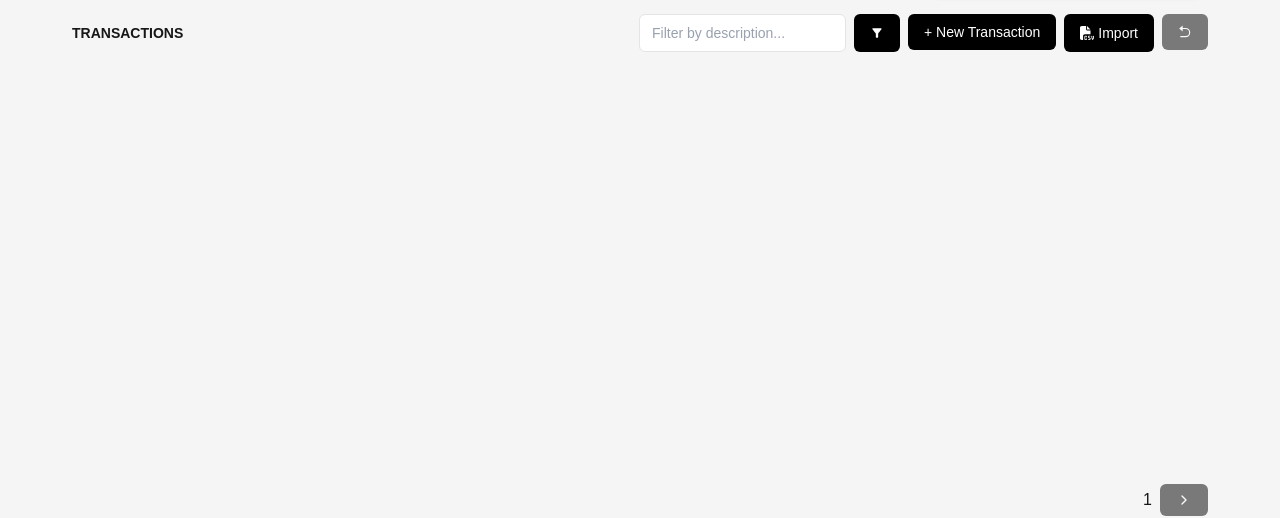
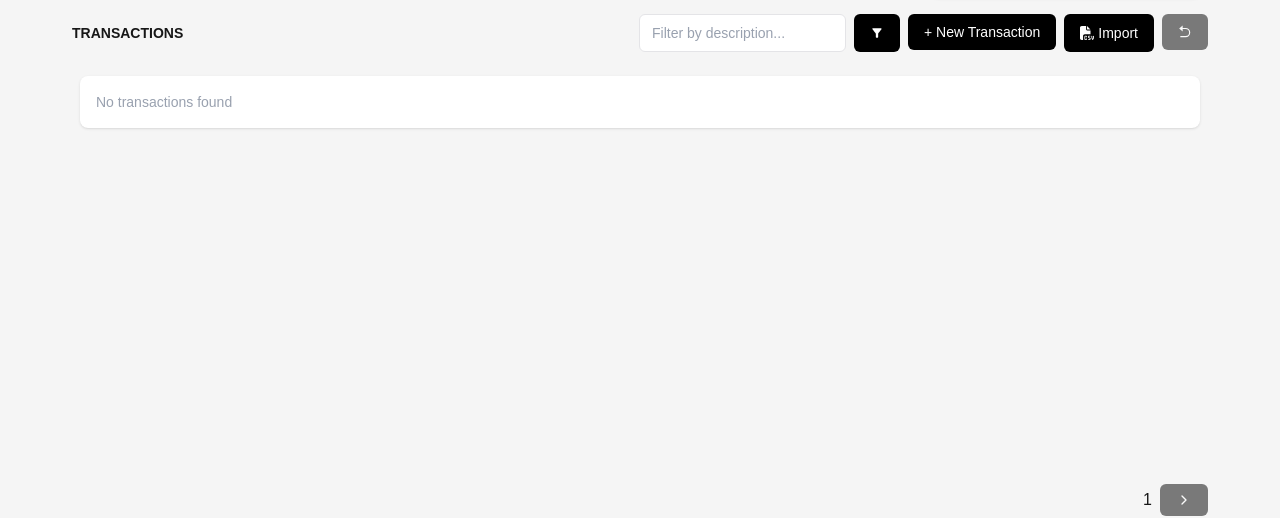
Before and after one commit to DHVDeveloper/Dashbank, a React (Vite) app: page / in a window 1280 px wide. Shown: the part 334-852 px from the top of the page. Built offline with nearby package versions, Linux system fonts and the light colour scheme.

Commit message:
feat: added transaction item no content component.

```diff
--- /dev/null
+++ b/src/pages/dashboard/sections/transactions/sections/transaction-list/transaction-item-no-content.tsx
@@ -0,0 +1,7 @@
+export function TransactionItemNoContent() {
+  return (
+    <div className="flex flex-col gap-5 animate-appear bg-secondary-bg-color shadow items-center p-3 rounded-lg hover:bg-secondary-bg-color/80 sm:flex-row sm:p-4">
+      <p className="text-sm text-gray-400">No transactions found</p>
+    </div>
+  );
+}
--- a/src/pages/dashboard/sections/transactions/sections/transaction-list/transaction-list.tsx
+++ b/src/pages/dashboard/sections/transactions/sections/transaction-list/transaction-list.tsx
@@ -7,6 +7,7 @@ import { Modal } from "@/ui/components/modal/modal"
 import { TransactionForm } from "../transaction-create/transaction-form"
 import type { NewTransaction, Transaction } from "@/domain/interfaces/transaction"
 import { useBalanceOverviewContext } from "@/context/balance-overview/balance-overview.context"
+import { TransactionItemNoContent } from "./transaction-item-no-content"
 
 type ModalMode = "edit" | "reuse" | null
 
@@ -123,7 +124,7 @@ export function TransactionsList({ transactionList, transactionsLoading}: Transa
           ? Array.from({ length: 4 }).map((_, index) => (
               <TransactionItemSkeleton key={index} />
             ))
-          : transactionList.length > 0 &&
+          : transactionList.length > 0 ?
             transactionList.map((transaction) => (
               <TransactionItem
                 key={transaction.id}
@@ -132,7 +133,7 @@ export function TransactionsList({ transactionList, transactionsLoading}: Transa
                 handleRemoveTransaction={handleRemoveTransaction}
                 handleReuseTransaction={handleReuseTransaction}
               />
-            ))}
+            )): <TransactionItemNoContent/>}
       </div>
       <Modal
         isOpen={isModalOpen}
--- a/src/ui/components/form/button.tsx
+++ b/src/ui/components/form/button.tsx
@@ -9,7 +9,7 @@ export function Button({ children, className = "", ...rest }: ButtonProps) {
     <button
       {...rest}
       className={`inline-flex items-center justify-center py-2 px-4 rounded-md bg-primary-button-bg-color  text-white text-sm
-        disabled:opacity-50 ${!rest.disabled && 'hover:bg-primary-button-bg-color/30 cursor-pointer'}  transition-colors ${className}`}
+        disabled:opacity-50 ${!rest.disabled && 'hover:bg-primary-button-bg-color/70 cursor-pointer'}  transition-colors ${className}`}
     >
       {children}
     </button>
```
